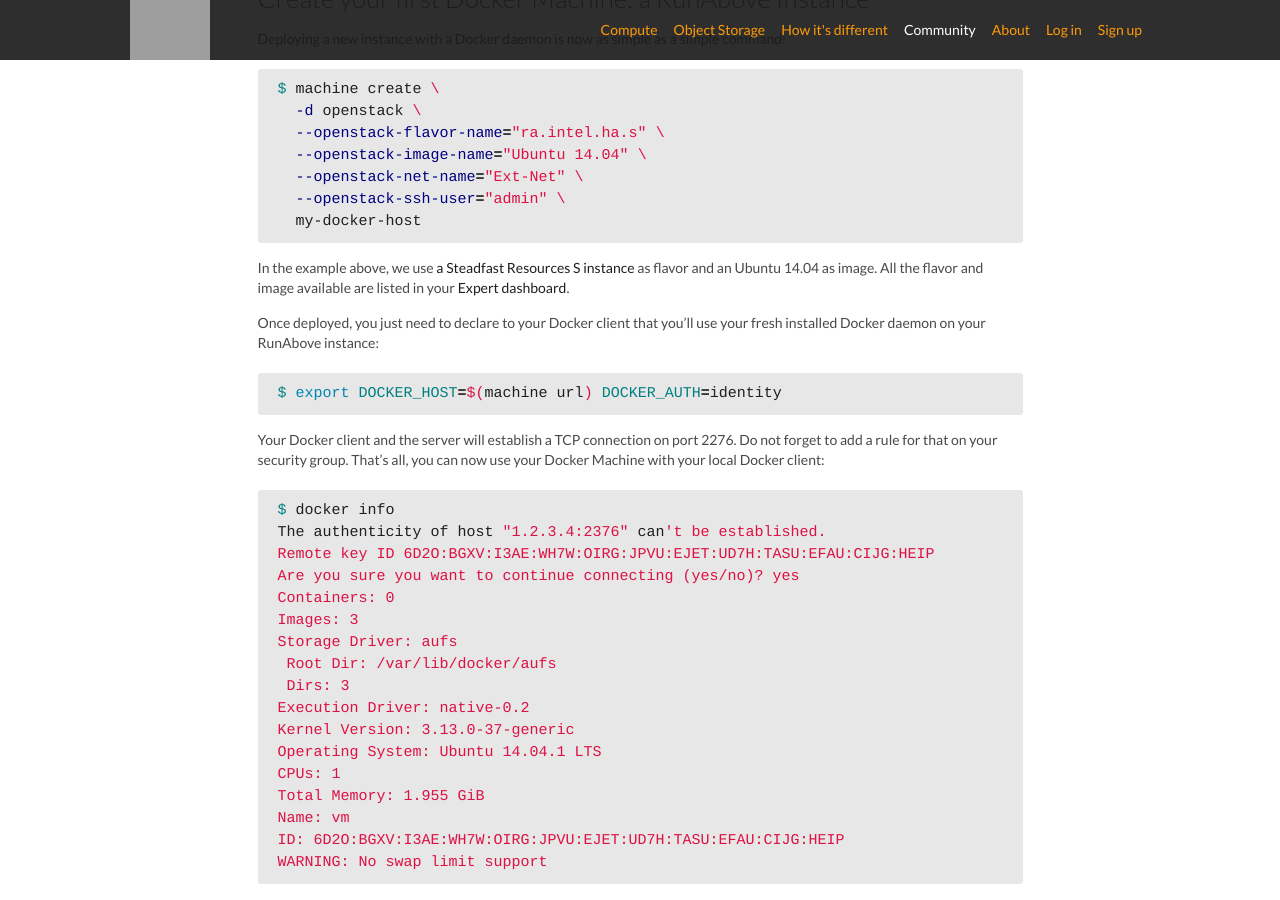
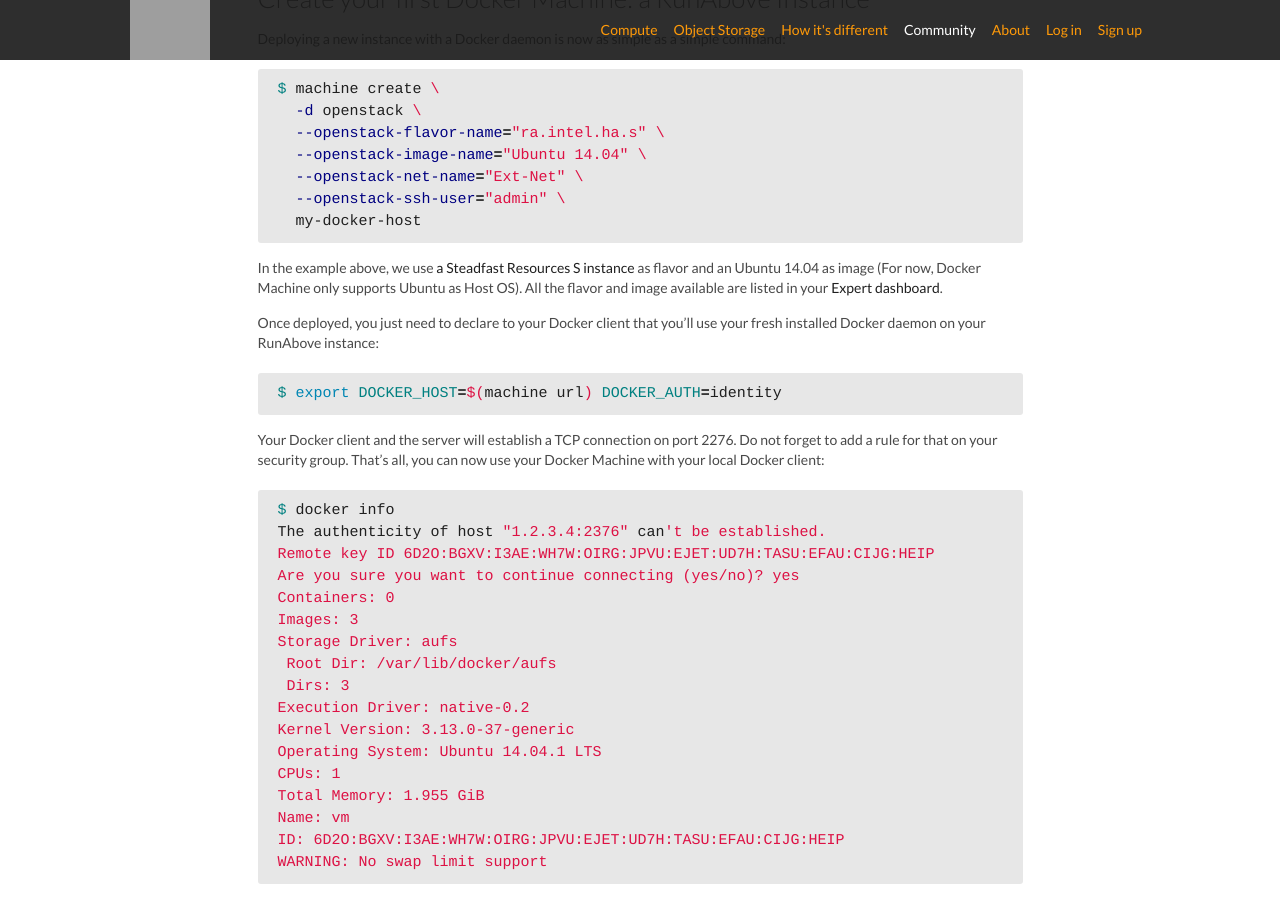
Before and after one commit to ovhlabs/knowledge-base, a Jekyll site: the page built from en/_posts/2014-12-12-docker-in-5-minutes-on-runabove-with-docker-machine.markdown, in a window 1280 px wide and 900 px high, scrolled down 1432 px. Built offline with Jekyll 4.4.1, drawn with Linux system fonts in a browser that asks for light colours; some web fonts are replaced; Markdown is read by kramdown in place of the engine named in the settings; comment, search, counter and statistics services are not loaded; grey boxes are pictures that could not be loaded.

Commit message:
Docker Machine: Only Ubuntu is supported for now
Related:
- https://github.com/docker/machine/pull/18#issuecomment-66693839
- https://github.com/ggiamarchi/machine/commit/dfb3f3a5dbb015fbf8dabeac8491af0d23a28329

Signed-off-by: Vincent Giersch <vincent.giersch@ovh.net>

````diff
--- a/en/_posts/2014-12-12-docker-in-5-minutes-on-runabove-with-docker-machine.markdown
+++ b/en/_posts/2014-12-12-docker-in-5-minutes-on-runabove-with-docker-machine.markdown
@@ -88,8 +88,9 @@
 ```
 
 In the example above, we use [a Steadfast Resources S instance](https://www.runabove.com)
-as flavor and an Ubuntu 14.04 as image. All the flavor and image available are
-listed in your [Expert dashboard](https://cloud.runabove.com/horizon/).
+as flavor and an Ubuntu 14.04 as image (For now, Docker Machine only supports
+Ubuntu as Host OS). All the flavor and image available are listed in your
+[Expert dashboard](https://cloud.runabove.com/horizon/).
 
 Once deployed, you just need to declare to your Docker client that you'll use
 your fresh installed Docker daemon on your RunAbove instance:
````
